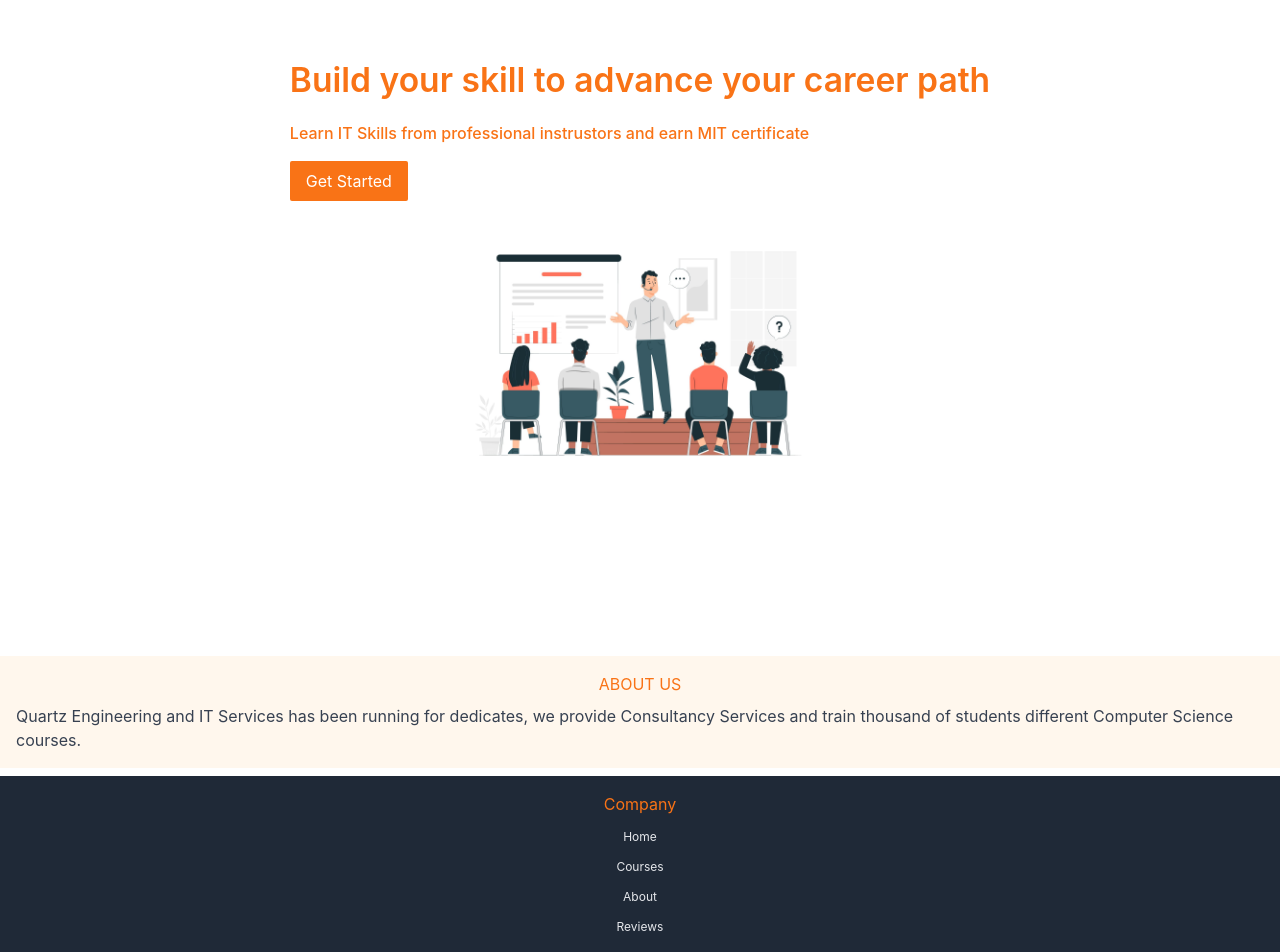
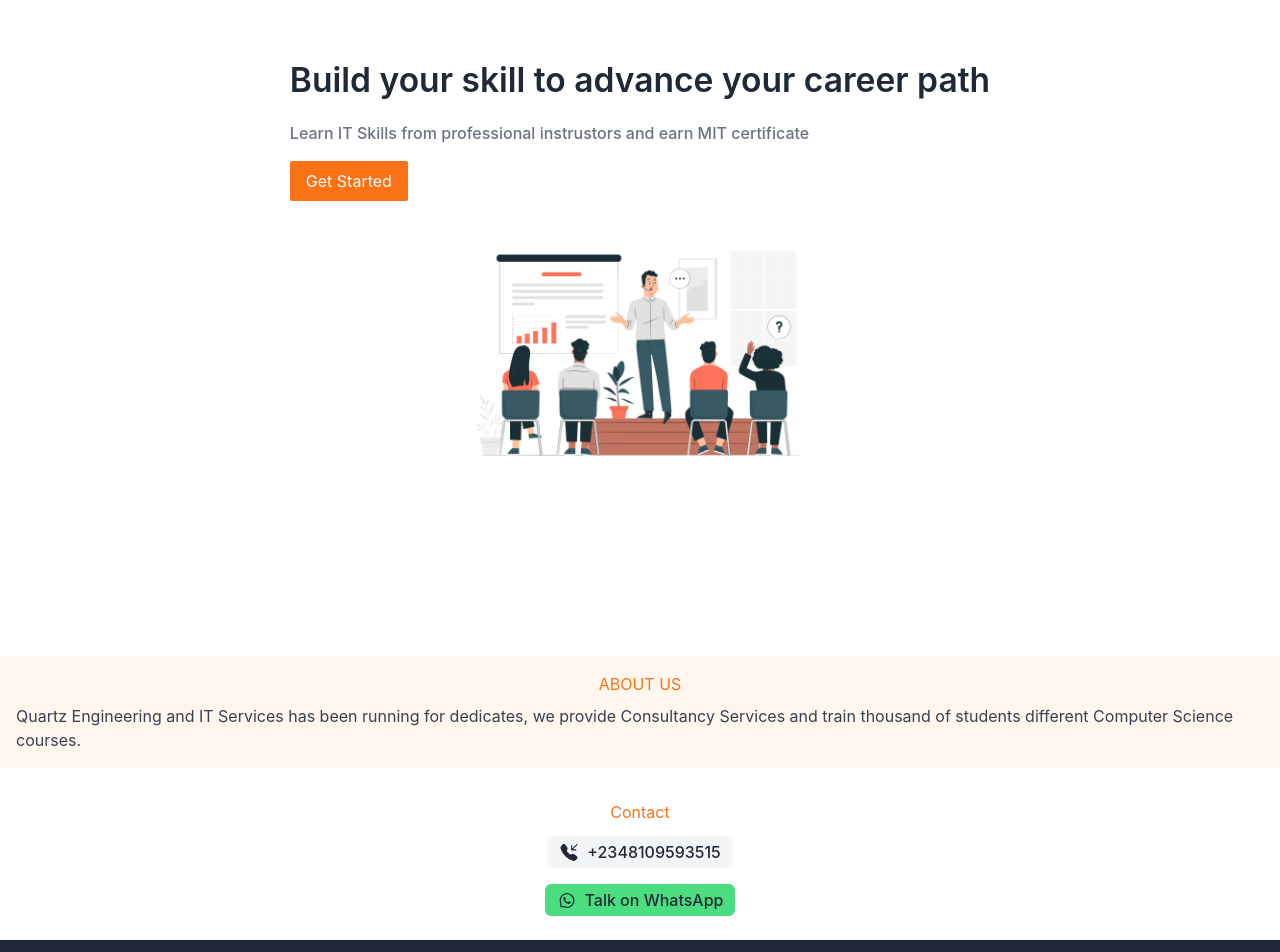
Before and after one commit to hamzashadeez/quartz, a Next.js app: page / in a window 1280 px wide. Shown: the part 200-1152 px from the top of the page. Built offline with nearby package versions, Linux system fonts and the light colour scheme.

Commit message:
added contact section

```diff
--- a/components/landingPage.js
+++ b/components/landingPage.js
@@ -2,6 +2,11 @@ import Image from "next/image";
 import Link from "next/link";
 import React from "react";
 import Logo from "./logo";
+import { AiOutlineWhatsApp } from "react-icons/ai";
+import { BsFillTelephoneInboundFill } from "react-icons/bs";
+
+const sendWhatsAppMessage = ()=>{}
+const copyToClipboard = ()=>{}
 
 function LandingPage() {
   const bg = "/bg.jpg";
@@ -34,15 +39,13 @@ function LandingPage() {
       {/* Hero */}
       <div className="h-screen bg-white flex items-center justify-center">
         <div>
-          <div
-          //   className="flex lg:flex-row"
-          >
+          <div>
             <div>
               {/* notes */}
-              <div className="text-lg p-4 text-orange-500 font-semibold">
+              <div className="text-lg p-4 text-gray-800 font-semibold">
                 Build your skill to advance your career path
               </div>
-              <div className="text-md px-4 text-orange-500 font-medium">
+              <div className="text-md px-4 text-gray-500 font-medium">
                 Learn IT Skills from professional instrustors and earn MIT
                 certificate
               </div>
@@ -77,6 +80,18 @@ function LandingPage() {
       {/* Pricing */}
 
       {/* Contact */}
+      <div className="p-6 flex flex-col items-center justify-center" id="contact">
+        <h4 className=" text-orange-500 mb-3 text-center">Contact</h4>
+
+        <button onClick={()=>copyToClipboard()} className="bg-gray-100 px-3 py-1 mb-4 rounded-md text-gray-800 font-medium flex items-center justify-between">
+          <BsFillTelephoneInboundFill size={17} className='my-0 mr-2 w-5'/>
+          +2348109593515
+        </button>
+        <button onClick={()=>sendWhatsAppMessage()} className="bg-green-400 px-3 py-1 rounded-md text-gray-800 font-medium flex items-center justify-between">
+          <AiOutlineWhatsApp size={17} className='my-0 mr-2 w-5'/>
+          Talk on WhatsApp
+        </button>
+      </div>
 
       {/* Footer */}
       <div className="bg-gray-800 p-4 text-gray-200 text-center">
@@ -101,14 +116,11 @@ function LandingPage() {
         <div>
           <h4 className=" text-orange-500 mb-3 mt-8">Contact</h4>
           <ul className="space-y-3 text-sm mx-3 ">
+            <li>+234 810 959 3515</li>
+            <li>Quartz@gmail.com</li>
             <li>
-             +234 810 959 3515
-            </li>
-            <li>
-              Quartz@gmail.com
-            </li>
-            <li>
-            No 22 Hospital road Tudun Wada, Zaria,<br></br> Kaduna State, Nigeria
+              No 22 Hospital road Tudun Wada, Zaria,
+              <br /> Kaduna State, Nigeria
             </li>
           </ul>
         </div>
--- a/package.json
+++ b/package.json
@@ -11,7 +11,8 @@
   "dependencies": {
     "next": "12.1.6",
     "react": "18.1.0",
-    "react-dom": "18.1.0"
+    "react-dom": "18.1.0",
+    "react-icons": "^4.4.0"
   },
   "devDependencies": {
     "autoprefixer": "^10.4.7",
--- a/pages/api/hello.js
+++ /dev/null
@@ -1,5 +0,0 @@
-// Next.js API route support: https://nextjs.org/docs/api-routes/introduction
-
-export default function handler(req, res) {
-  res.status(200).json({ name: 'John Doe' })
-}
```
Also changed, not shown: 1 other file (tests, documents, lock files or other folders).
